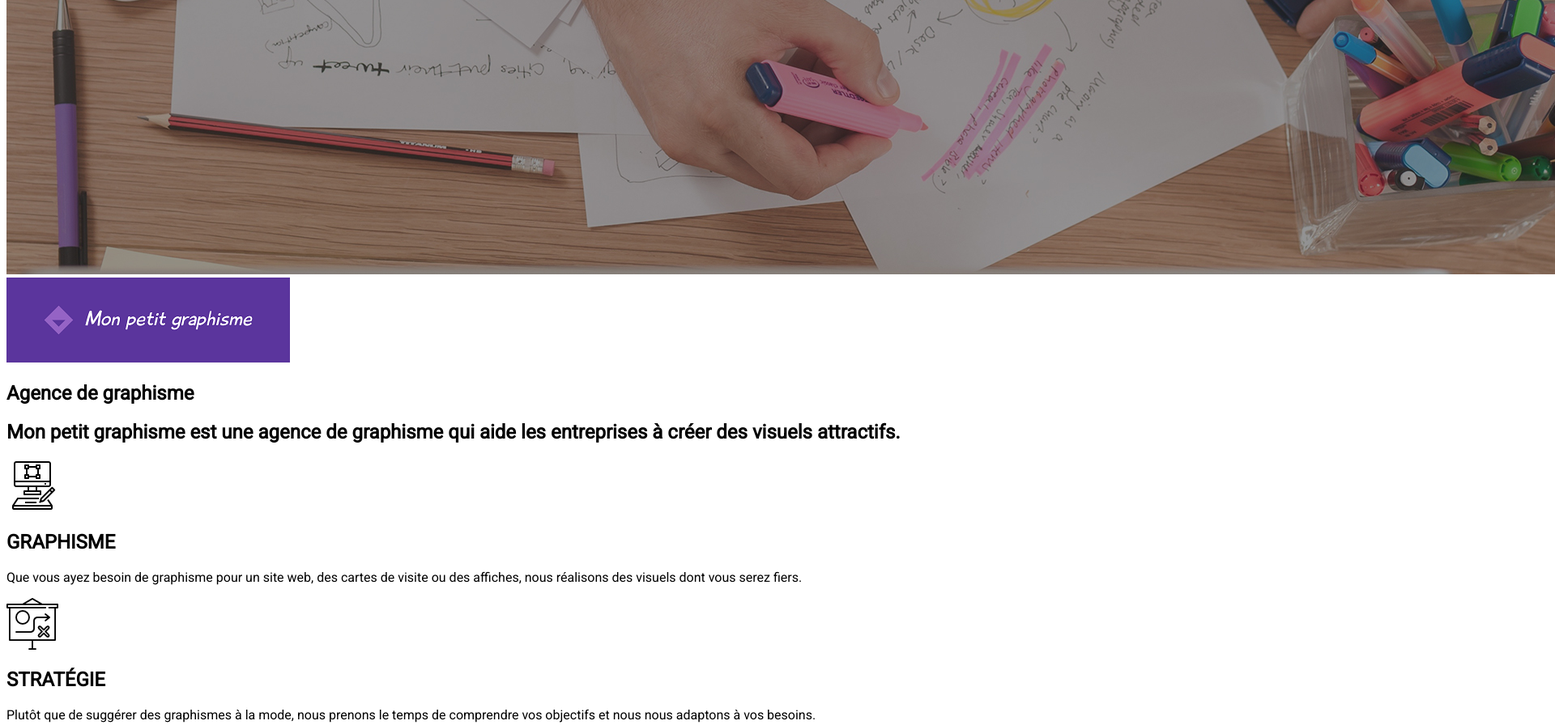
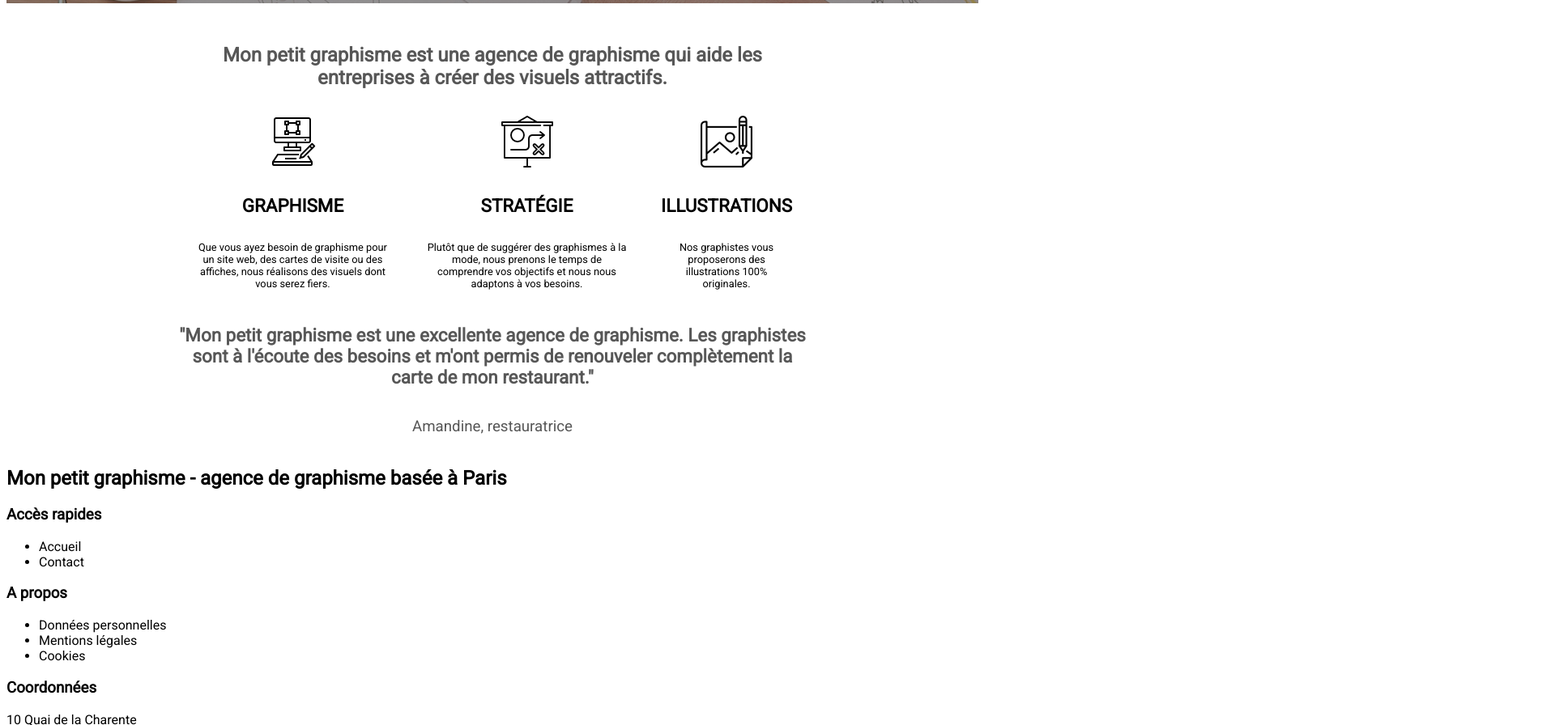
Before and after one commit to GiuliaSr/agencegraphisme, a plain HTML site: page index.html in a window 1280 px wide. Shown: the part 559-1455 px from the top of the page at 81% size, 1920 px wide, since content can reach past the window. Drawn offline with Linux system fonts and the light colour scheme.

Commit message:
section validée
css section et modif du html en fonction des besoins css

```diff
--- a/index.html
+++ b/index.html
@@ -9,6 +9,7 @@
     </head>
 
     <body>
+        <div id="container">
         <header>
             <img src="images/logo_long.png" alt="Le logo de l'agence Mon Petit Graphisme">
 
@@ -23,37 +24,44 @@
         <section>
             <!-- BANDEAU IMAGE-->
             <div id="bandeau">
-                <img src="images/backgroung_image.jpg" alt="Image illustrant le travail en agence de graphisme">
+                <!--<img src="images/backgroung_image.jpg" alt="Image illustrant le travail en agence de graphisme">-->
                 <img src="images/logo_long.png" alt="Le logo de l'agence Mon Petit Graphisme">
                 <h1>Agence de graphisme</h1>
             </div>
             <!-- PARTIE DETAILS -->
-            <div id="explications">
+        <section id="explications">
+            <div class="pres">
                 <h2>Mon petit graphisme est une agence de graphisme qui aide les entreprises à créer des visuels attractifs.</h2>
-                <div class="bloc graphisme">
+            </div>
+
+            <section id="skills">
+                <article class="bloc graphisme">
                     <p><img src="images/graphic-design.png" alt="Illustration représentant le graphisme"></p>
                     <h2>GRAPHISME</h2>
                     <p>Que vous ayez besoin de graphisme pour un site web, des cartes de visite ou des affiches, nous réalisons des visuels dont vous serez fiers.</p>
-                </div>
+                </article>
 
-                <div class="bloc strategie">
+                <article class="bloc strategie">
                     <p><img src="images/strategie.png" alt="Illustration représentant la stratégie"></p>
                     <h2>STRATÉGIE</h2>
                     <p>Plutôt que de suggérer des graphismes à la mode, nous prenons le temps de comprendre vos objectifs et nous nous adaptons à vos besoins.</p>
-                </div>
+                </article>
 
-                <div class="bloc illustrations">
+                <article class="bloc illus">
                     <p><img src="images/illustrations.png" alt="Illustration représentant un dessin"></p>
                     <h2>ILLUSTRATIONS</h2>
                     <p>Nos graphistes vous proposerons des illustrations 100% originales.</p>
-                </div>
+                </article>
 
-                <div class="bloc citation">
+            </section>
+
+                <div class="citation">
                     <h2>"Mon petit graphisme est une excellente agence de graphisme. Les graphistes sont à l'écoute des besoins et m'ont permis de renouveler complètement la carte de mon restaurant."</h2>
                     <h3>Amandine, restauratrice</h3>
                 </div>
 
             </div>
+        </section>
         </section>
 
         <footer>
@@ -86,5 +94,6 @@
                 </div>
             </div>
         </footer>
+    </div>
     </body>
 </html>
--- a/stylesheet.css
+++ b/stylesheet.css
@@ -1,22 +1,111 @@
 body{
     font-family: 'Roboto', sans-serif;
     background-color: #FFF;
+    /*display: flex;
+    flex-flow: column wrap;
+    justify-content: center;*/
+
+}
+#container{
+    width: 100%;
+    max-width: 1200px;
 }
 
 /*HEADER*/
 
-header{
+header {
+	display: flex;
+	justify-content: space-between;
+}
+
+nav {
     display: flex;
-    justify-content: space-between;
     align-items: center;
 }
 
-nav ul{
-    list-style-type: none;
-    display: flex;
-    width: auto;
+nav ul {
+	display: flex;
 }
 
-nav li{
-    margin: 20px;
+nav li {
+	list-style: none;
+	padding-left: 30px;
 }
+
+/*BANDEAU*/
+
+#bandeau{
+    display: flex;
+    flex-direction: column;
+    align-items: center;
+    justify-content: center;
+    width: 100%;
+    height: 450px;
+    background-image: url(images/backgroung_image.jpg);
+}
+
+#bandeau img{
+    max-width: 20%;
+    height: auto;
+}
+
+#bandeau h1{
+    color: #FFF;
+    font-size: 2.5em;
+    font-weight: bold;
+}
+
+/*INFORMATIONS DETAILS*/
+#explications{
+    display: flex;
+    flex-direction: column;
+    align-items: center;
+    justify-content: center;
+    width: 65%;
+    margin: auto;
+    padding-top: 30px;
+}
+.pres{
+    text-align: center;
+    margin: auto;
+    font-size: 1em;
+    color:rgb(87,87,87);
+    font-weight: normal;
+}
+#skills{
+    display: flex;
+    justify-content: space-around;
+    align-items: center;
+}
+#skills article{
+    display: flex;
+    flex-direction: column;
+    padding: 0 20px 0 20px;
+    text-align: center;
+}
+
+#skills h2{
+    font-size: 1.4em;
+}
+
+#skills p{
+    font-size: 0.8em;
+}
+
+.citation{
+    display: flex;
+    flex-direction: column;
+    align-items: center;
+    justify-content: center;
+}
+
+.citation h2{
+    color: rgb(87,87,87);
+    font-size: 1.4em;
+    text-align: center;
+    margin-top: 30px;
+}
+.citation h3{
+    color: rgb(87,87,87);
+    font-weight: 400;
+}
```
